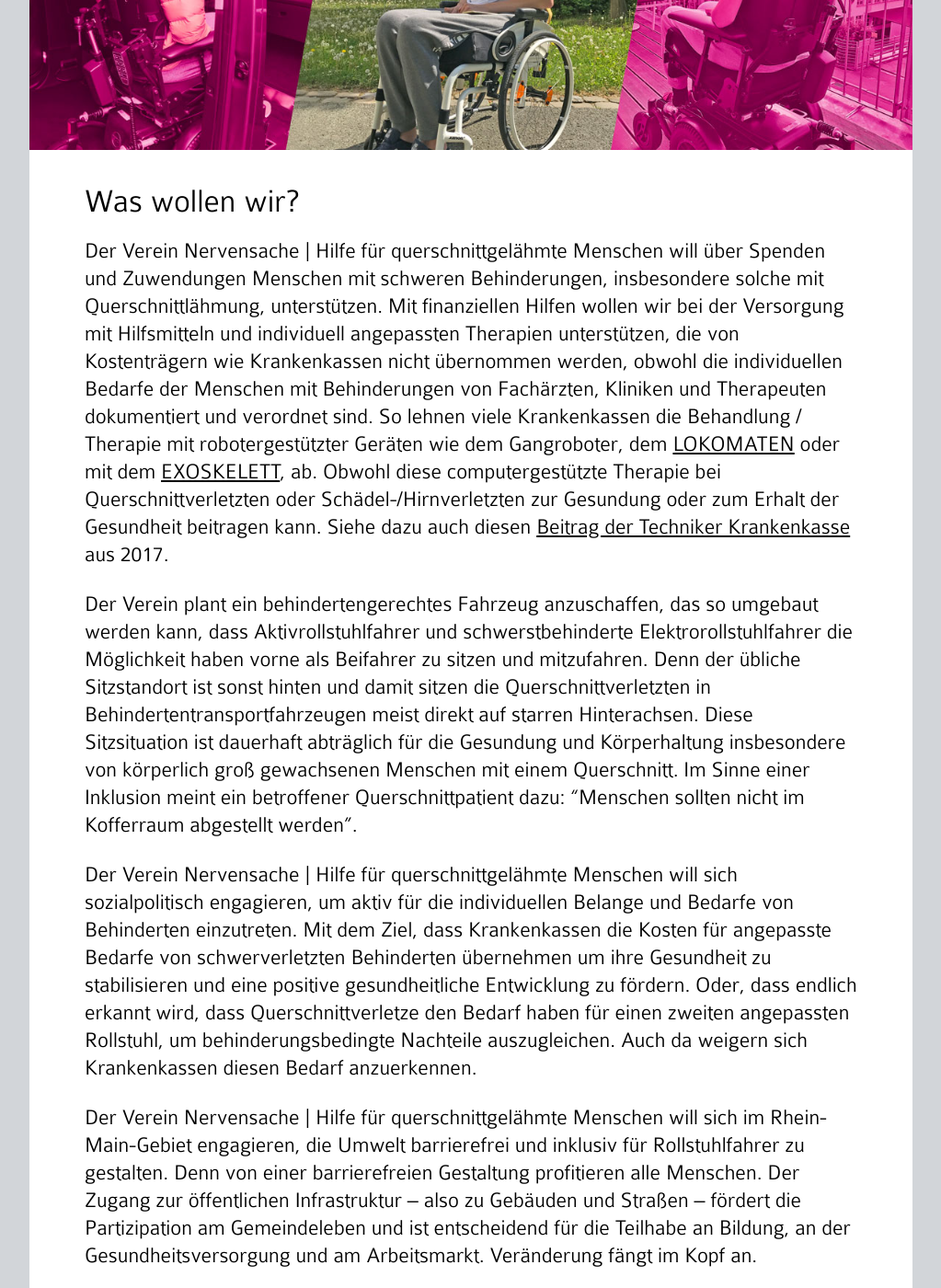
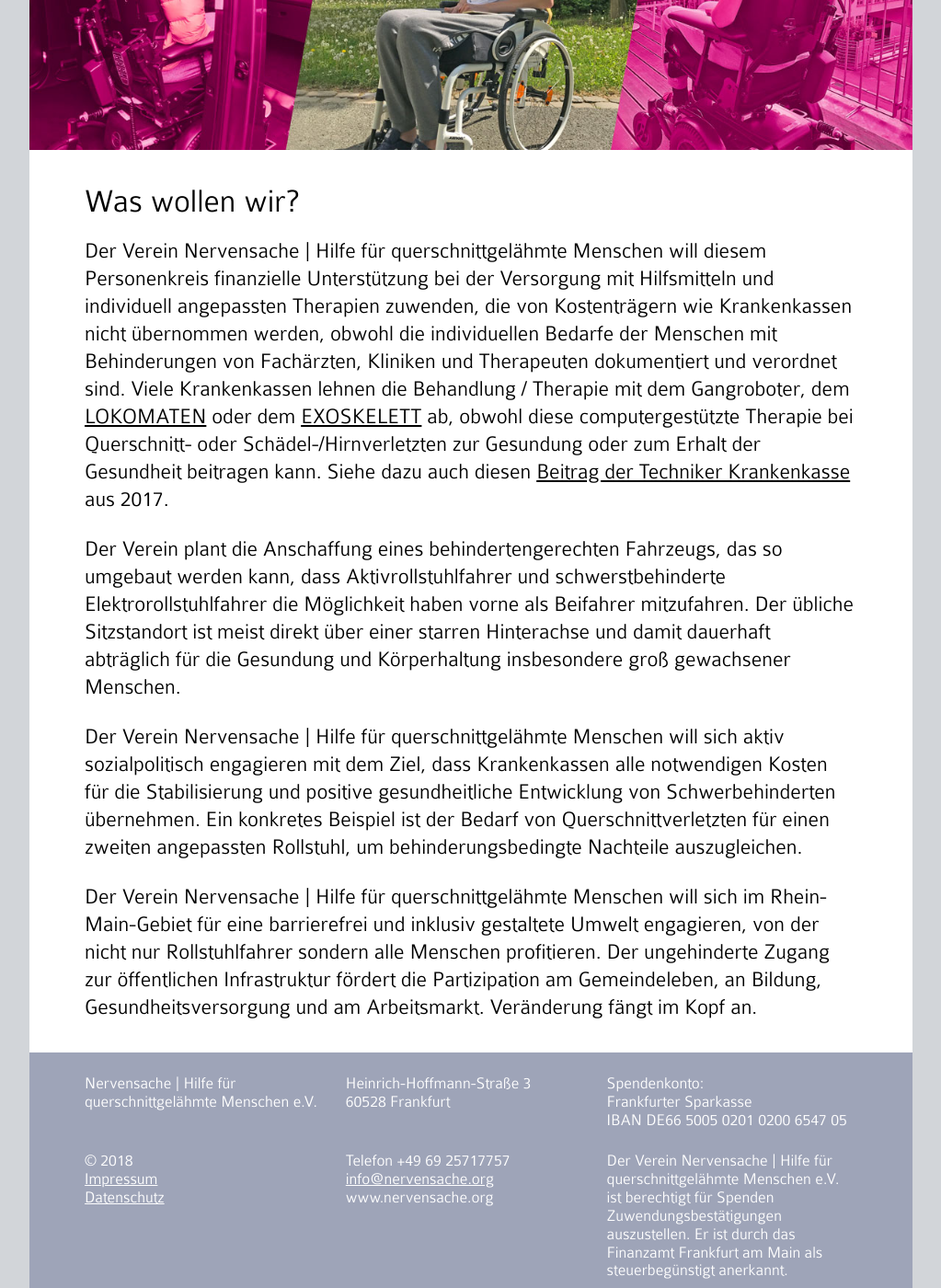
Before and after one commit to nervensache/nervensache.github.io, a Jekyll site: the page built from was-wollen-wir.md, in a window 1280 px wide and 1400 px high, scrolled down 338 px. Shown: the whole window at 92% size, without its empty margins (128-1151 px from the left). Built offline with Jekyll 4.4.1, drawn with Linux system fonts in a browser that asks for light colours; some web fonts are replaced.

Commit message:
Änderungen Matthias

```diff
--- a/was-wollen-wir.md
+++ b/was-wollen-wir.md
@@ -5,30 +5,34 @@ order: 2
 permalink: /was-wollen-wir/
 ---
 
-Der Verein Nervensache | Hilfe für querschnittgelähmte Menschen will über Spenden und Zuwendungen Menschen mit schweren Behinderungen,
-insbesondere solche mit Querschnittlähmung, unterstützen. Mit finanziellen Hilfen wollen wir bei der Versorgung mit Hilfsmitteln und
-individuell angepassten Therapien unterstützen, die von Kostenträgern wie Krankenkassen nicht übernommen werden, obwohl die
-individuellen Bedarfe der Menschen mit Behinderungen von Fachärzten, Kliniken und Therapeuten dokumentiert und verordnet sind. So
-lehnen viele Krankenkassen die Behandlung / Therapie  mit robotergestützter Geräten wie dem Gangroboter, dem
-[LOKOMATEN](https://www.hocoma.com/de/losungen/lokomat/) oder mit dem [EXOSKELETT](http://www.der-querschnitt.de/archive/13760), ab.
-Obwohl diese computergestützte Therapie bei Querschnittverletzten oder Schädel-/Hirnverletzten zur Gesundung oder zum Erhalt der
-Gesundheit beitragen kann. Siehe dazu auch diesen
-[Beitrag der Techniker Krankenkasse](https://www.tk.de/techniker/gesund-leben/spitzenmedizin/bewegungsapparat/robotergestuetzte-therapie-ambulanticum-herdecke-2022702) aus 2017.
+Der Verein Nervensache | Hilfe für querschnittgelähmte Menschen will diesem
+Personenkreis finanzielle Unterstützung bei der Versorgung mit Hilfsmitteln und
+individuell angepassten Therapien zuwenden, die von Kostenträgern wie
+Krankenkassen nicht übernommen werden, obwohl die individuellen Bedarfe der
+Menschen mit Behinderungen von Fachärzten, Kliniken und Therapeuten
+dokumentiert und verordnet sind. Viele Krankenkassen lehnen die Behandlung /
+Therapie mit dem Gangroboter, dem [LOKOMATEN](https://www.hocoma.com/de/losungen/lokomat/) oder dem [EXOSKELETT](http://www.der-querschnitt.de/archive/13760) ab,
+obwohl diese computergestützte Therapie bei Querschnitt- oder
+Schädel-/Hirnverletzten zur Gesundung oder zum Erhalt der Gesundheit beitragen
+kann. Siehe dazu auch diesen [Beitrag der Techniker Krankenkasse](https://www.tk.de/techniker/gesund-leben/spitzenmedizin/bewegungsapparat/robotergestuetzte-therapie-ambulanticum-herdecke-2022702) aus 2017.
 
-Der Verein plant ein behindertengerechtes Fahrzeug anzuschaffen, das so umgebaut werden kann, dass Aktivrollstuhlfahrer und
-schwerstbehinderte Elektrorollstuhlfahrer die Möglichkeit haben vorne als Beifahrer zu sitzen und mitzufahren. Denn der übliche
-Sitzstandort ist sonst hinten und damit sitzen die Querschnittverletzten in Behindertentransportfahrzeugen meist direkt auf starren
-Hinterachsen. Diese Sitzsituation ist dauerhaft abträglich für die Gesundung und Körperhaltung insbesondere von körperlich groß
-gewachsenen Menschen mit einem Querschnitt. Im Sinne einer Inklusion meint ein betroffener Querschnittpatient dazu: "Menschen sollten
-nicht im Kofferraum abgestellt werden".
+Der Verein plant die Anschaffung eines behindertengerechten Fahrzeugs, das so
+umgebaut werden kann, dass Aktivrollstuhlfahrer und schwerstbehinderte
+Elektrorollstuhlfahrer die Möglichkeit haben vorne als Beifahrer mitzufahren. Der
+übliche Sitzstandort ist meist direkt über einer starren Hinterachse und damit
+dauerhaft abträglich für die Gesundung und Körperhaltung insbesondere groß
+gewachsener Menschen.
 
-Der Verein Nervensache | Hilfe für querschnittgelähmte Menschen will sich sozialpolitisch engagieren, um aktiv für die individuellen
-Belange und Bedarfe von Behinderten einzutreten. Mit dem Ziel, dass Krankenkassen die Kosten für angepasste Bedarfe von
-schwerverletzten Behinderten übernehmen um ihre Gesundheit zu stabilisieren und eine positive gesundheitliche Entwicklung zu fördern.
-Oder, dass endlich erkannt wird, dass Querschnittverletze den Bedarf haben für einen zweiten angepassten Rollstuhl, um
-behinderungsbedingte Nachteile auszugleichen. Auch da weigern sich Krankenkassen diesen Bedarf anzuerkennen.
+Der Verein Nervensache | Hilfe für querschnittgelähmte Menschen will sich aktiv
+sozialpolitisch engagieren mit dem Ziel, dass Krankenkassen alle notwendigen
+Kosten für die Stabilisierung und positive gesundheitliche Entwicklung von
+Schwerbehinderten übernehmen. Ein konkretes Beispiel ist der Bedarf von
+Querschnittverletzten für einen zweiten angepassten Rollstuhl, um
+behinderungsbedingte Nachteile auszugleichen.
 
-Der Verein Nervensache | Hilfe für querschnittgelähmte Menschen will sich im Rhein-Main-Gebiet engagieren, die Umwelt barrierefrei und
-inklusiv für Rollstuhlfahrer zu gestalten. Denn von einer barrierefreien Gestaltung profitieren alle Menschen. Der Zugang zur
-öffentlichen Infrastruktur – also zu Gebäuden und Straßen – fördert die Partizipation am Gemeindeleben und ist entscheidend für die
-Teilhabe an Bildung, an der Gesundheitsversorgung und am Arbeitsmarkt. Veränderung fängt im Kopf an.
+Der Verein Nervensache | Hilfe für querschnittgelähmte Menschen will sich im Rhein-
+Main-Gebiet für eine barrierefrei und inklusiv gestaltete Umwelt engagieren, von der
+nicht nur Rollstuhlfahrer sondern alle Menschen profitieren. Der ungehinderte
+Zugang zur öffentlichen Infrastruktur fördert die Partizipation am Gemeindeleben, an
+Bildung, Gesundheitsversorgung und am Arbeitsmarkt. Veränderung fängt im Kopf
+an.
```
Also changed, not shown: index.md (+13 -14 lines), wie-koennen-sie-helfen.md (+15 -15 lines).
